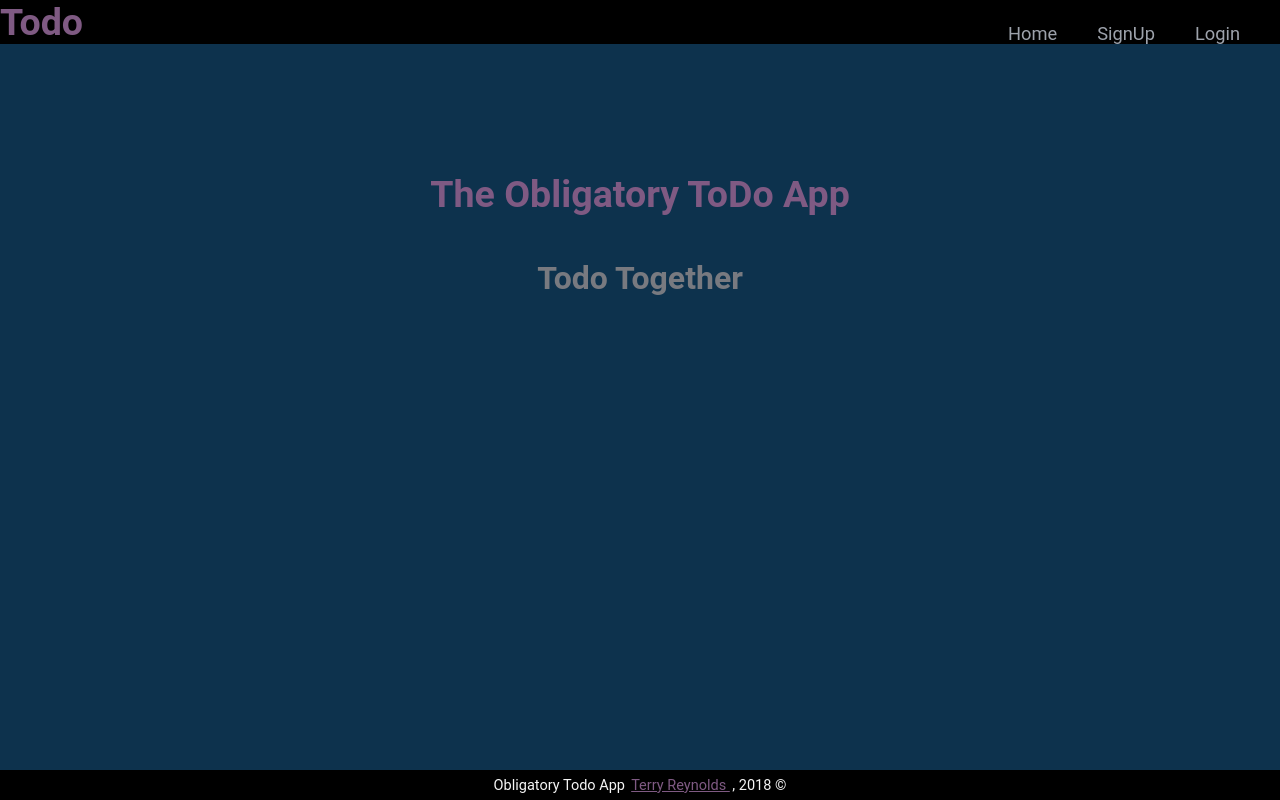
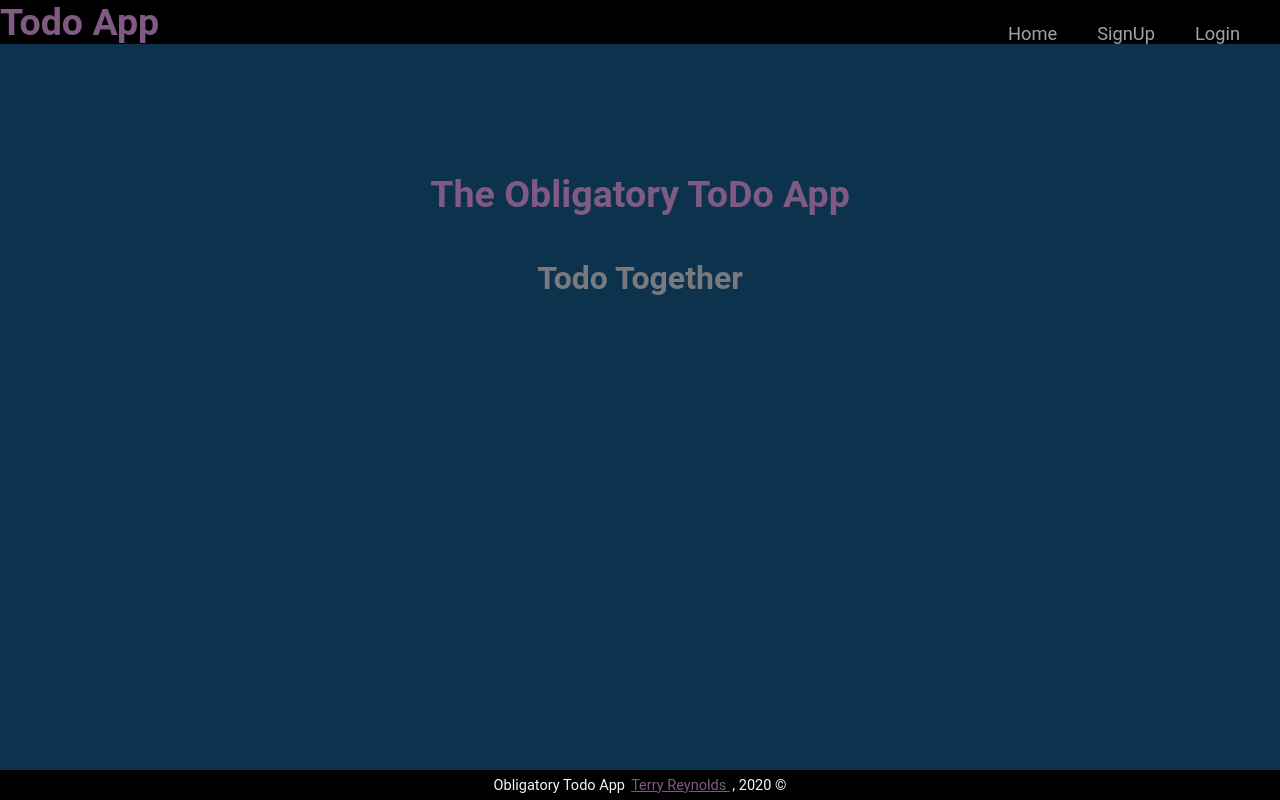
Before and after one commit to terryjreynolds/MERN-Todo-App, a React (Create React App) app in the folder client/: page / in a window 1280 px wide. Built offline with nearby package versions, Linux system fonts and the light colour scheme.

Commit message:
added animations

```diff
--- a/client/src/App.css
+++ b/client/src/App.css
@@ -197,10 +197,6 @@ li {
  a:hover, .dropDownButton:hover  {
   opacity: .8;
 }
-
-.dashboardTitle {
- text-align: center;
-}
 footer {
   position: fixed;
   bottom: 0;
@@ -216,3 +212,40 @@ footer p {
   margin: 0;
   font-size: calc(10px + (16 - 10) * ((100vw - 300px) / (1600 - 300)));
 }
+/***********************Animations**************************/
+
+.slideIn{
+  animation: slideIn .5s;
+}
+@keyframes slideIn {
+  0% {
+    position: relative;
+    left: -1000px;
+  }
+  100% {
+    position: relative;
+    left: 0;
+  }
+
+}
+
+.dashboardTitle {
+  text-align: center;
+  animation: slideDown .3s;
+ }
+ @keyframes slideDown {
+  0% {
+    position: relative;
+    top: -1000px;
+    transform: rotate(360deg);
+  }
+  50% {
+    transform: rotate(-360deg);
+  }
+  100% {
+    position: relative;
+    top: 0;
+    transform: rotate(0deg);
+  }
+
+}
--- a/client/src/components/Footer.js
+++ b/client/src/components/Footer.js
@@ -5,13 +5,14 @@ import React, { Component } from "react";
 class Footer extends Component {
     render() {
       console.log('rendering Footer');
-
+      const date = new Date();
+     const currentYear =  date.getFullYear();
       return (
           <div>
 
           <footer className="footer"><p style={{margin: '.5vw'}}>Obligatory Todo App  <a href="https://terryjreynolds.github.io" target="_blank"
         rel="noopener noreferrer"
-        style={{color: '#7f5a83', margin: '.2vw'}}>  Terry Reynolds </a>, 2018 {'\u00A9'}</p>
+        style={{color: '#7f5a83', margin: '.2vw'}}>  Terry Reynolds </a>, {currentYear} {'\u00A9'}</p>
         </footer>
 
           </div>
--- a/client/src/components/Login.js
+++ b/client/src/components/Login.js
@@ -178,7 +178,7 @@ console.log('completeRes', res.data);
     return (
         <div>
 
-      <form onSubmit={this.handleSubmit}>
+      <form className='slideIn' onSubmit={this.handleSubmit}>
       <h1 style={buttonStyle}>To-Do Login</h1>
       <h5 className={this.state.displayFlashMsg ? 'displayFlash' : 'hideFlash'}
       >{this.state.msg}</h5>
--- a/client/src/components/Navbar.js
+++ b/client/src/components/Navbar.js
@@ -40,7 +40,7 @@ console.log('rendering Navbar');
     return (
         <div className="navbar">
 
-            <h1>Todo
+            <h1>Todo App
             </h1>
 
             <div className="navLinksWrapper">
--- a/client/src/components/PasswordChange.js
+++ b/client/src/components/PasswordChange.js
@@ -244,7 +244,7 @@ console.log('in verifyCurrentPassword');
       };
 
     return (
-      <div>
+      <div className='slideIn'>
       <h1 style={inputStyle}>{!this.state.passwordVerified ? "Verify Old Password" : "New Password"}</h1>
 
       <h5 className={this.state.displayFlash && this.state.flashColor === 'green' ? 'displayFlashSuccess' : this.state.displayFlash ? 'displayFlash' : 'hideFlash'}
--- a/client/src/components/Register.js
+++ b/client/src/components/Register.js
@@ -139,7 +139,7 @@ messages.forEach(flashErrors(display, delay));
       toLogin: true
     });
 
-    }, 3000);
+    }, 1800);
   }
 
 
@@ -164,7 +164,7 @@ messages.forEach(flashErrors(display, delay));
     };
 
     return (
-      <div>
+      <div className='slideIn'>
       <h1 style={inputStyle}>To-Do Sign Up</h1>
       <h5 className={this.state.msg === 'Registration Successful' ? 'displayFlashSuccess' : this.state.displayFlashMsg ? 'displayFlash' : 'hideFlash'}
 
--- a/client/src/components/Todo.js
+++ b/client/src/components/Todo.js
@@ -150,7 +150,7 @@ const self = this;
 
 
     return (
-      <div>
+      <div className='slideIn'>
 
           <h1>{name}</h1>
           <h5 className={this.state.displayFlash ? 'displayFlash' : 'hideFlash'}>{this.state.msg}</h5>
```
